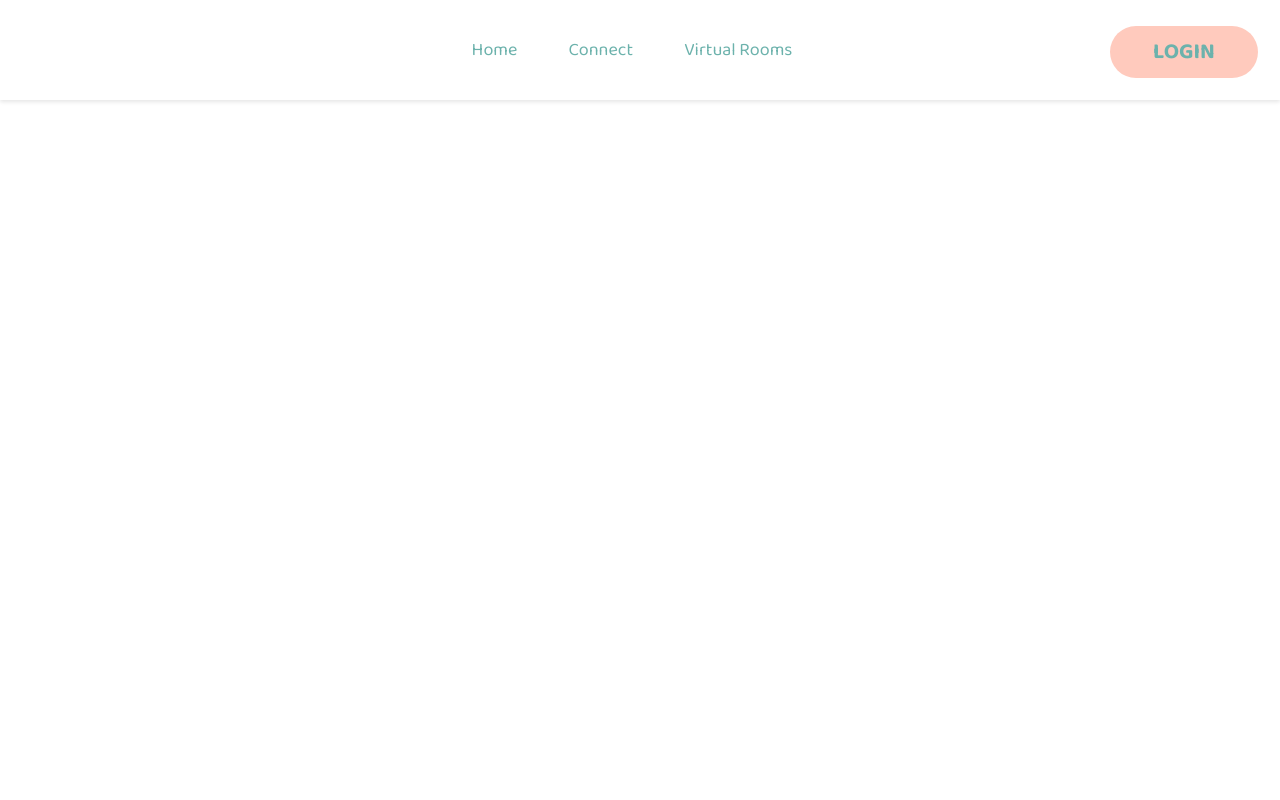
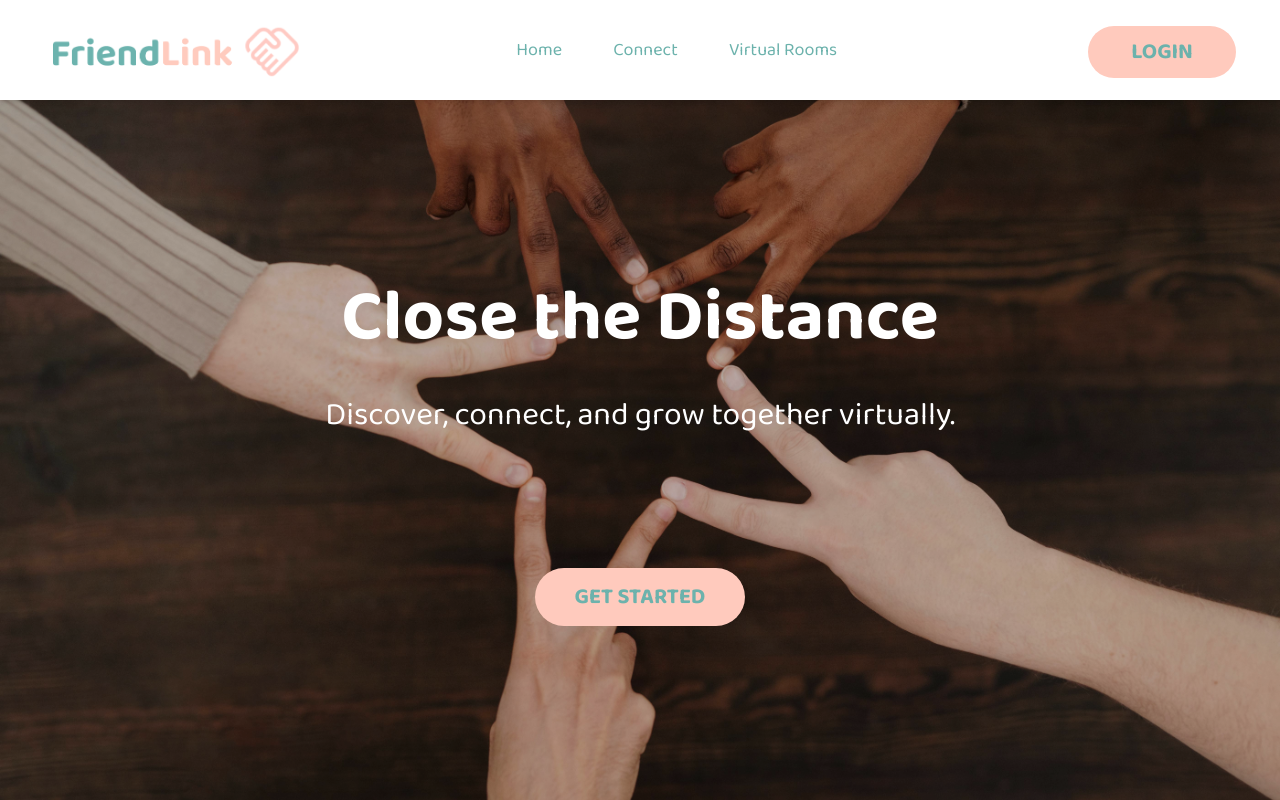
Before and after one commit to Iamthegoy/newhacks2025, a Flask app: page / in a window 1280 px wide. Run offline with Flask 3, Linux system fonts and the light colour scheme.

Commit message:
Added home page

```diff
--- /dev/null
+++ b/Website/static/index.css
@@ -0,0 +1,57 @@
+* {
+    box-sizing: border-box;
+    margin: 0;
+    padding: 0;
+    font-family: 'Baloo 2', sans-serif;
+}
+
+.hero-container{
+    display: grid;
+    height: 100vh;
+    padding:10rem calc((100vw - 1300px)/2);
+    align-items: center;
+    overflow-x: hidden;
+    position: relative;
+    text-align: center;
+}
+
+body{
+    background-image: url('images/star_hands.jpg');
+    background-repeat: no-repeat;
+    background-position: center;
+    background-attachment: fixed;
+    background-size: cover;
+    background-color: rgba(0, 0, 0, 0.25);
+    background-blend-mode: multiply;
+}
+
+.text{
+    margin-top: 3%;
+    color: white;
+}
+
+.text h1{
+    margin-top: 3rem;
+    margin-bottom: 1rem;
+    font-size: 4.5rem;
+}
+
+.text p{
+    margin-bottom: 8rem;
+    font-size: 2rem;
+    line-height: 1.5;
+}
+
+.getstarted {
+    padding: 0.7rem 2.5rem;
+    font-size: 22px;
+    border: none;
+    color: white;
+    background: #FFCABD;
+    cursor: pointer;
+    border-radius: 50px;
+}
+
+.getstarted:hover {
+    background: #FFDAD0;
+}
--- a/Website/static/navbar.css
+++ b/Website/static/navbar.css
@@ -9,7 +9,7 @@ nav {
     height: 100px;
     background: #ffff;
     display:flex;
-    justify-content: center;
+    justify-content: left;
     align-items: center;
     padding: 0rem calc((100vw - 1300px)/2);
     box-shadow: 0 2px 4px rgba(0, 0, 0, 0.1);
@@ -17,6 +17,11 @@ nav {
     position: fixed;
     z-index: 100;
     overflow: auto;
+}
+
+.logo{
+    margin-top: 1rem;
+    margin-right: 9rem;
 }
 
 .navbar{
--- a/Website/templates/index.html
+++ b/Website/templates/index.html
@@ -4,22 +4,34 @@
   <meta charset="UTF-8">
   <meta name="viewport" content="width=device-width, initial-scale=1.0">
   <link rel="stylesheet" href="{{ url_for('static', filename='navbar.css') }}">
+  <link rel="stylesheet" href="{{ url_for('static', filename='index.css') }}">
   <link href="https://fonts.googleapis.com/css2?family=Baloo+2:wght@400..800&display=swap" rel="stylesheet">
   <title>FriendLink</title>
 </head>
 <body>
   <nav>
+    <div class="logo">
+        <a href="/"><img src="static/images/friendlink_logo.png" alt="logo" height="135"></a>
+    </div>
     <div class="navbar">
         <a href="/" class="headers">Home</a>
         <a href="/connect" class="headers">Connect</a>
         <a href="/virtualrooms" class="headers">Virtual Rooms</a>
     </div>
     <div class="login">
-        <button type="submit" class="login-btn"><a class="btn-link" href="signin.html"><b>LOGIN</b></a></button>
+        <button type="submit" class="login-btn"><a class="btn-link" href="/signin"><b>LOGIN</b></a></button>
     </div>
   </nav>
   <div>
-    <h1>home page</h1>
+    <section class="hero">
+    <div class="hero-container">
+        <div class="text">
+            <center><h1>Close the Distance</h1>
+             <p>Discover, connect, and grow together virtually.</p>
+            <button type="submit" class="getstarted"><a class="btn-link" href="/signup"><b>GET STARTED</b></a></button>
+        </div>
+    </div>
+  </section>
   </div>
 </body>
 </html>
```
Also changed, not shown: Website/static/images/friendlink_logo.png (added), Website/static/images/star_hands.jpg (added), 2 other files.
